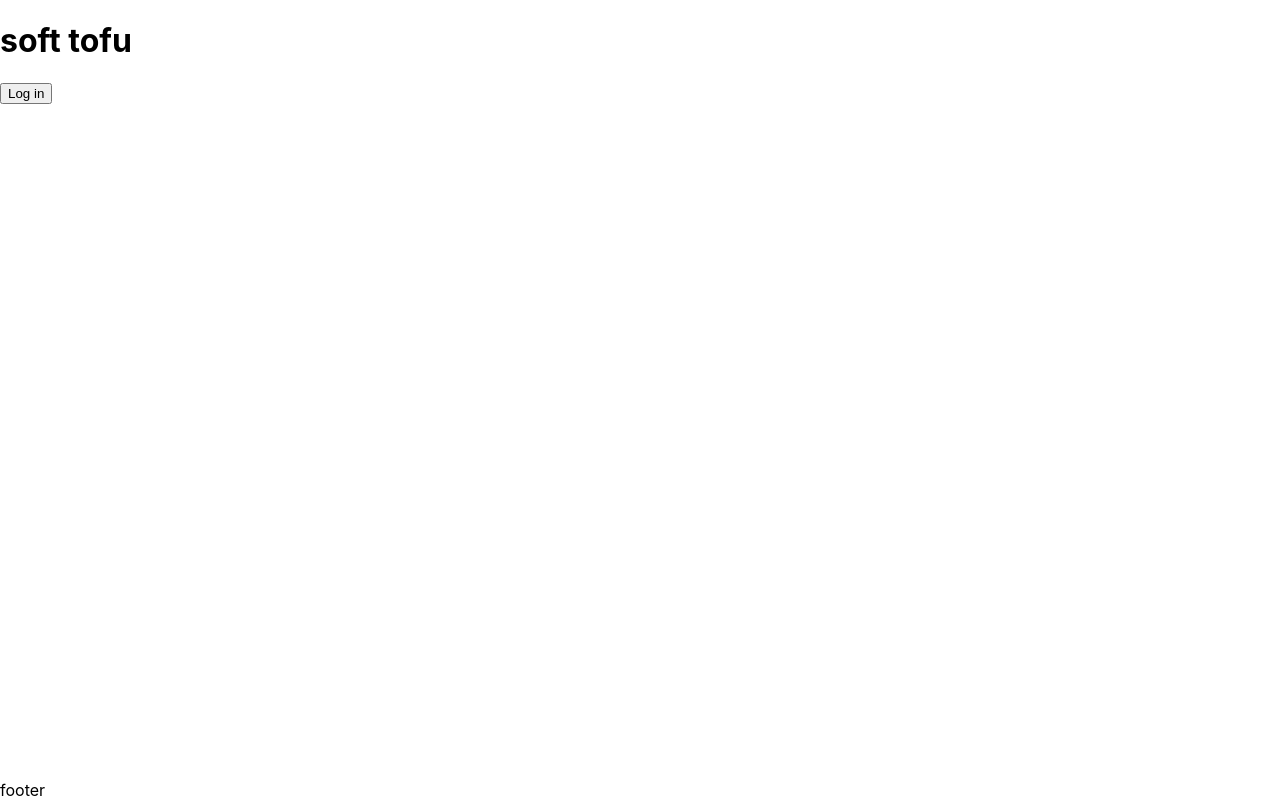
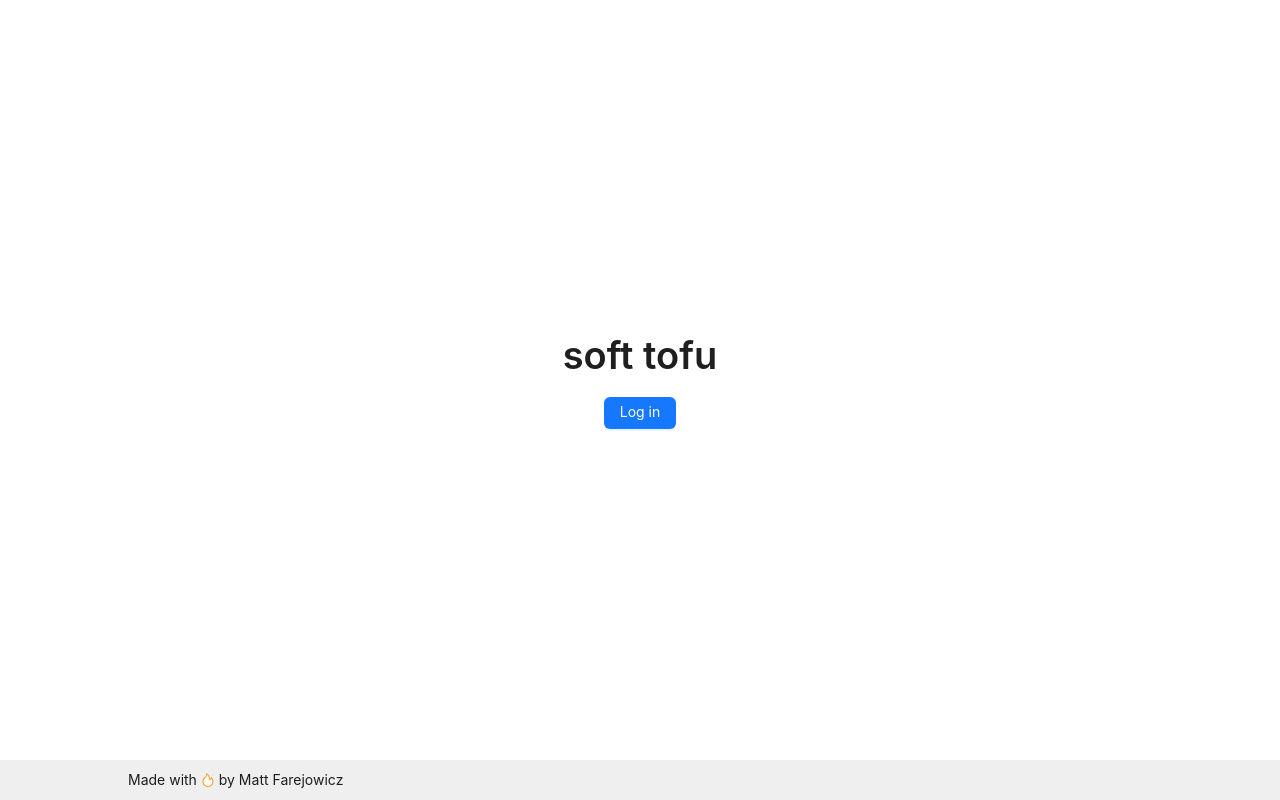
Before and after one commit to MFarejowicz/soft-tofu, a React (Create React App) app: page / in a window 1280 px wide. Built offline with nearby package versions, Linux system fonts and the light colour scheme; no server answers.

Commit message:
add ant and layout some stuff

```diff
--- a/package.json
+++ b/package.json
@@ -3,6 +3,8 @@
   "version": "0.1.0",
   "private": true,
   "dependencies": {
+    "@ant-design/icons": "^5.0.1",
+    "antd": "^5.1.6",
     "firebase": "^9.15.0",
     "react": "^18.2.0",
     "react-dom": "^18.2.0",
--- a/public/index.html
+++ b/public/index.html
@@ -5,10 +5,7 @@
     <link rel="icon" href="%PUBLIC_URL%/favicon.ico" />
     <meta name="viewport" content="width=device-width, initial-scale=1" />
     <meta name="theme-color" content="#000000" />
-    <meta
-      name="description"
-      content="Web site created using create-react-app"
-    />
+    <meta name="description" content="list keeper" />
     <link rel="apple-touch-icon" href="%PUBLIC_URL%/logo192.png" />
     <!--
       manifest.json provides metadata used when your web app is installed on a
@@ -24,7 +21,7 @@
       work correctly both with client-side routing and a non-root public URL.
       Learn how to configure a non-root public URL by running `npm run build`.
     -->
-    <title>React App</title>
+    <title>soft tofu</title>
   </head>
   <body>
     <noscript>You need to enable JavaScript to run this app.</noscript>
--- a/src/App.tsx
+++ b/src/App.tsx
@@ -1,6 +1,6 @@
 import { useAuthState } from "react-firebase-hooks/auth";
+
 import { auth } from "./firebase";
-
 import { Footer } from "./components/footer";
 import { Header } from "./components/header";
 import { Main } from "./components/main";
--- a/src/components/footer/index.tsx
+++ b/src/components/footer/index.tsx
@@ -1,3 +1,16 @@
+import { FireTwoTone } from "@ant-design/icons";
+import { Typography } from "antd";
+
+import "./styles.css";
+
 export function Footer() {
-  return <footer>footer</footer>;
+  return (
+    <footer className="Footer">
+      <div className="Footer-content">
+        <Typography.Text>
+          Made with <FireTwoTone twoToneColor="#f49d37" /> by Matt Farejowicz
+        </Typography.Text>
+      </div>
+    </footer>
+  );
 }
--- /dev/null
+++ b/src/components/footer/styles.css
@@ -0,0 +1,11 @@
+.Footer {
+  height: 40px;
+  background: #efefef;
+  display: flex;
+  align-items: center;
+  justify-content: center;
+}
+
+.Footer-content {
+  width: 80%;
+}
--- a/src/components/header/index.tsx
+++ b/src/components/header/index.tsx
@@ -1,14 +1,30 @@
-import { useAuthState } from "react-firebase-hooks/auth";
+import { useAuthState, useSignOut } from "react-firebase-hooks/auth";
+import { Button, Typography } from "antd";
 import { auth } from "../../firebase";
+
 import "./styles.css";
 
 export function Header() {
   const [user] = useAuthState(auth);
+  const [signOut] = useSignOut(auth);
+
+  if (!user) {
+    return null;
+  }
 
   return (
     <header className="Header">
-      <h2>soft tofu</h2>
-      <div>{user?.displayName}</div>
+      <div className="Header-content">
+        <Typography.Title className="Header-title" level={2}>
+          soft tofu
+        </Typography.Title>
+        <div className="Header-user">
+          <Typography.Text>{user.displayName}</Typography.Text>
+          <Button type="default" onClick={signOut}>
+            Sign Out
+          </Button>
+        </div>
+      </div>
     </header>
   );
 }
--- a/src/components/header/styles.css
+++ b/src/components/header/styles.css
@@ -3,5 +3,21 @@
   background: #efefef;
   display: flex;
   align-items: center;
+  justify-content: center;
+}
+
+.Header-title {
+  margin: 0;
+}
+
+.Header-content {
+  width: 80%;
+  display: flex;
+  align-items: center;
   justify-content: space-between;
 }
+
+.Header-user {
+  display: flex;
+  flex-direction: column;
+}
--- a/src/components/main/index.tsx
+++ b/src/components/main/index.tsx
@@ -1,6 +1,9 @@
+import { Button, Typography } from "antd";
 import { useCallback } from "react";
 import { useAuthState, useSignInWithGoogle } from "react-firebase-hooks/auth";
+
 import { auth } from "../../firebase";
+
 import "./styles.css";
 
 export function Main() {
@@ -37,9 +40,13 @@ function MainLoggedOut() {
   }
 
   return (
-    <div>
-      <h1>soft tofu</h1>
-      <button onClick={() => signInWithGoogle()}>Log in</button>
+    <div className="Main-content">
+      <div className="Main-login">
+        <Typography.Title level={1}>soft tofu</Typography.Title>
+        <Button type="primary" onClick={() => signInWithGoogle()}>
+          Log in
+        </Button>
+      </div>
     </div>
   );
 }
--- a/src/components/main/styles.css
+++ b/src/components/main/styles.css
@@ -1,3 +1,12 @@
 .Main {
   flex: 1;
+  display: flex;
+  align-items: center;
+  justify-content: center;
 }
+
+.Main-login {
+  display: flex;
+  flex-direction: column;
+  align-items: center;
+}
--- a/src/index.tsx
+++ b/src/index.tsx
@@ -1,8 +1,11 @@
 import React from "react";
 import ReactDOM from "react-dom/client";
-import "./index.css";
+
 import App from "./App";
 import reportWebVitals from "./reportWebVitals";
+
+import "./index.css";
+import "antd/dist/reset.css";
 
 const root = ReactDOM.createRoot(document.getElementById("root") as HTMLElement);
 root.render(
```
Also changed, not shown: 1 other file (tests, documents, lock files or other folders).
